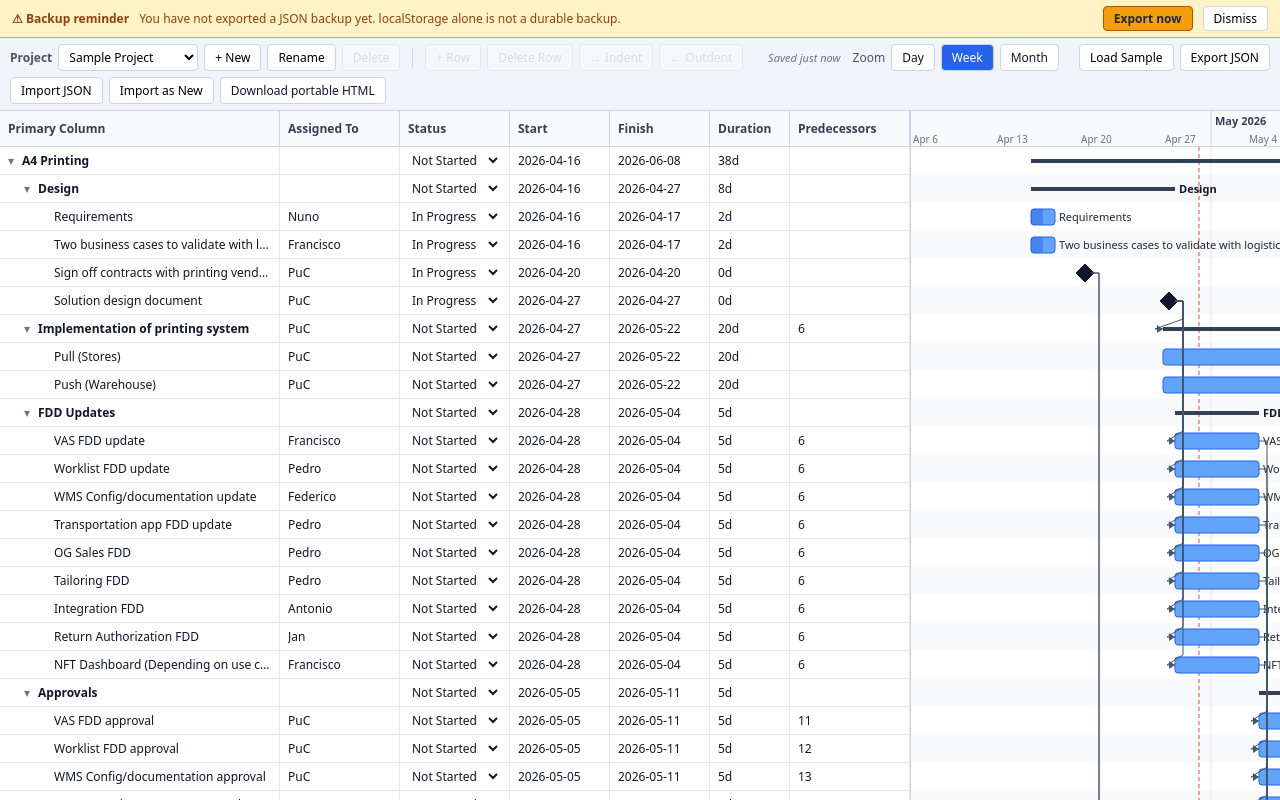
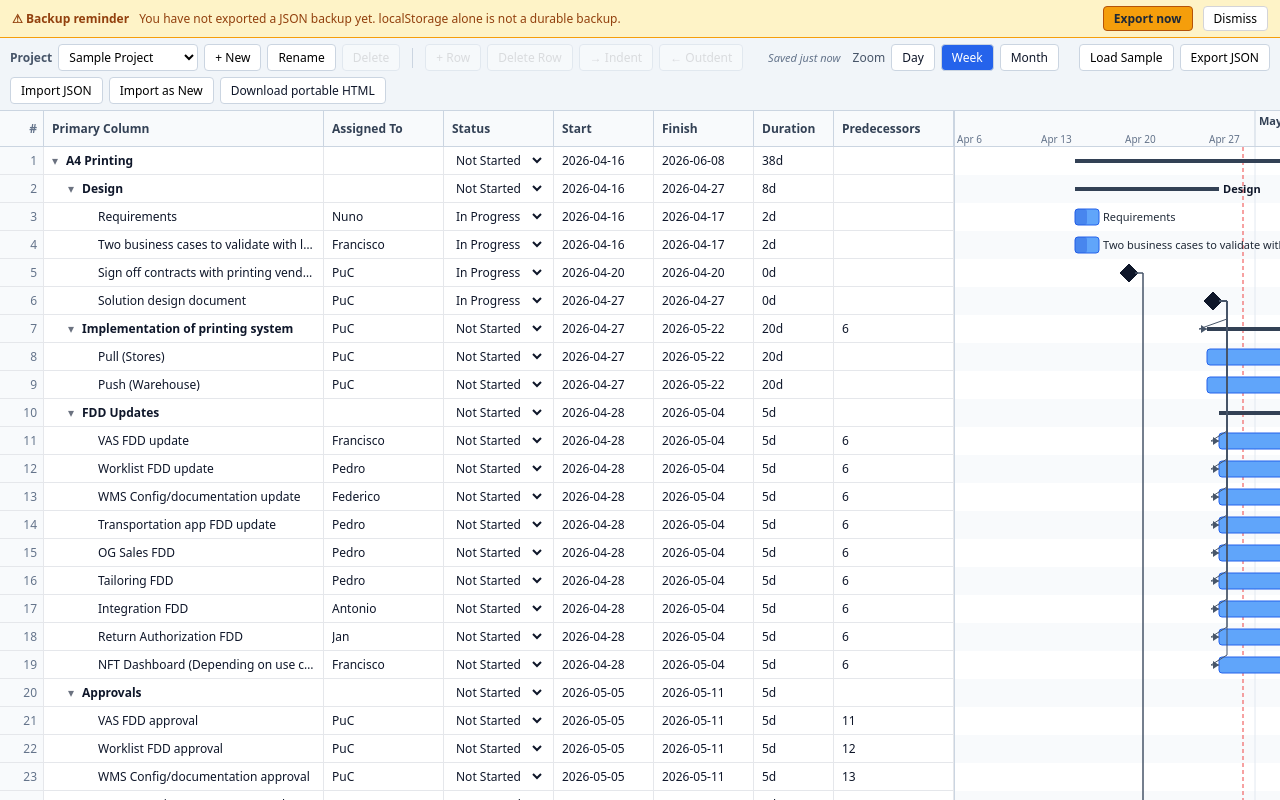
Before and after one commit to danoguenther-create/Gantt-Test, a React (Vite) app: page / in a window 1280 px wide. Built offline with nearby package versions, Linux system fonts and the light colour scheme.

Commit message:
Add row number column to task grid

```diff
--- a/src/grid/Grid.tsx
+++ b/src/grid/Grid.tsx
@@ -3,7 +3,7 @@ import type { VisibleRow } from '../types';
 import { Row } from './Row';
 import { Cell as _Cell } from './Cell';
 import type { NavDirection } from './Cell';
-import { COLUMNS, GRID_WIDTH, GHOST_ROWS, HEADER_HEIGHT, ROW_HEIGHT } from './columns';
+import { COLUMNS, GRID_WIDTH, GHOST_ROWS, HEADER_HEIGHT, ROW_HEIGHT, ROW_NUMBER_WIDTH } from './columns';
 import { useDispatch } from '../state/store';
 
 void _Cell;
@@ -44,6 +44,21 @@ export const Grid = forwardRef<HTMLDivElement, Props>(function Grid(
           color: '#334155',
         }}
       >
+        <div
+          style={{
+            width: ROW_NUMBER_WIDTH,
+            padding: '0 6px',
+            display: 'flex',
+            alignItems: 'center',
+            justifyContent: 'flex-end',
+            borderRight: '1px solid #cbd5e1',
+            boxSizing: 'border-box',
+            color: '#64748b',
+          }}
+          title="Row number used in predecessors"
+        >
+          #
+        </div>
         {COLUMNS.map((c) => (
           <div
             key={c.id}
@@ -105,6 +120,14 @@ export const Grid = forwardRef<HTMLDivElement, Props>(function Grid(
                 }}
                 title="Click to add a new task"
               >
+                <div
+                  style={{
+                    width: ROW_NUMBER_WIDTH,
+                    minWidth: ROW_NUMBER_WIDTH,
+                    borderRight: '1px solid #eef2f7',
+                    boxSizing: 'border-box',
+                  }}
+                />
                 {COLUMNS.map((c) => (
                   <div
                     key={c.id}
--- a/src/grid/Row.tsx
+++ b/src/grid/Row.tsx
@@ -1,6 +1,6 @@
 import type { VisibleRow } from '../types';
 import { Cell, type NavDirection } from './Cell';
-import { COLUMNS, ROW_HEIGHT } from './columns';
+import { COLUMNS, ROW_HEIGHT, ROW_NUMBER_WIDTH } from './columns';
 
 interface Props {
   row: VisibleRow;
@@ -21,6 +21,27 @@ export function Row({ row, selected, activeColIdx, pendingEditColIdx, onActivate
         borderBottom: '1px solid #e5e7eb',
       }}
     >
+      <div
+        title={`Row ${row.task.id}`}
+        style={{
+          width: ROW_NUMBER_WIDTH,
+          minWidth: ROW_NUMBER_WIDTH,
+          height: '100%',
+          padding: '0 6px',
+          display: 'flex',
+          alignItems: 'center',
+          justifyContent: 'flex-end',
+          boxSizing: 'border-box',
+          borderRight: '1px solid #e5e7eb',
+          background: selected ? '#e0f2fe' : '#f8fafc',
+          color: '#64748b',
+          fontSize: 12,
+          fontVariantNumeric: 'tabular-nums',
+          userSelect: 'none',
+        }}
+      >
+        {row.task.id}
+      </div>
       {COLUMNS.map((c, idx) => (
         <Cell
           key={c.id}
--- a/src/grid/columns.ts
+++ b/src/grid/columns.ts
@@ -16,7 +16,8 @@ export const COLUMNS: ColumnDef[] = [
   { id: 'predecessors', header: 'Predecessors', width: 120 },
 ];
 
-export const GRID_WIDTH = COLUMNS.reduce((acc, c) => acc + c.width, 0);
+export const ROW_NUMBER_WIDTH = 44;
+export const GRID_WIDTH = ROW_NUMBER_WIDTH + COLUMNS.reduce((acc, c) => acc + c.width, 0);
 export const ROW_HEIGHT = 28;
 export const HEADER_HEIGHT = 36;
 export const GHOST_ROWS = 20;
```
